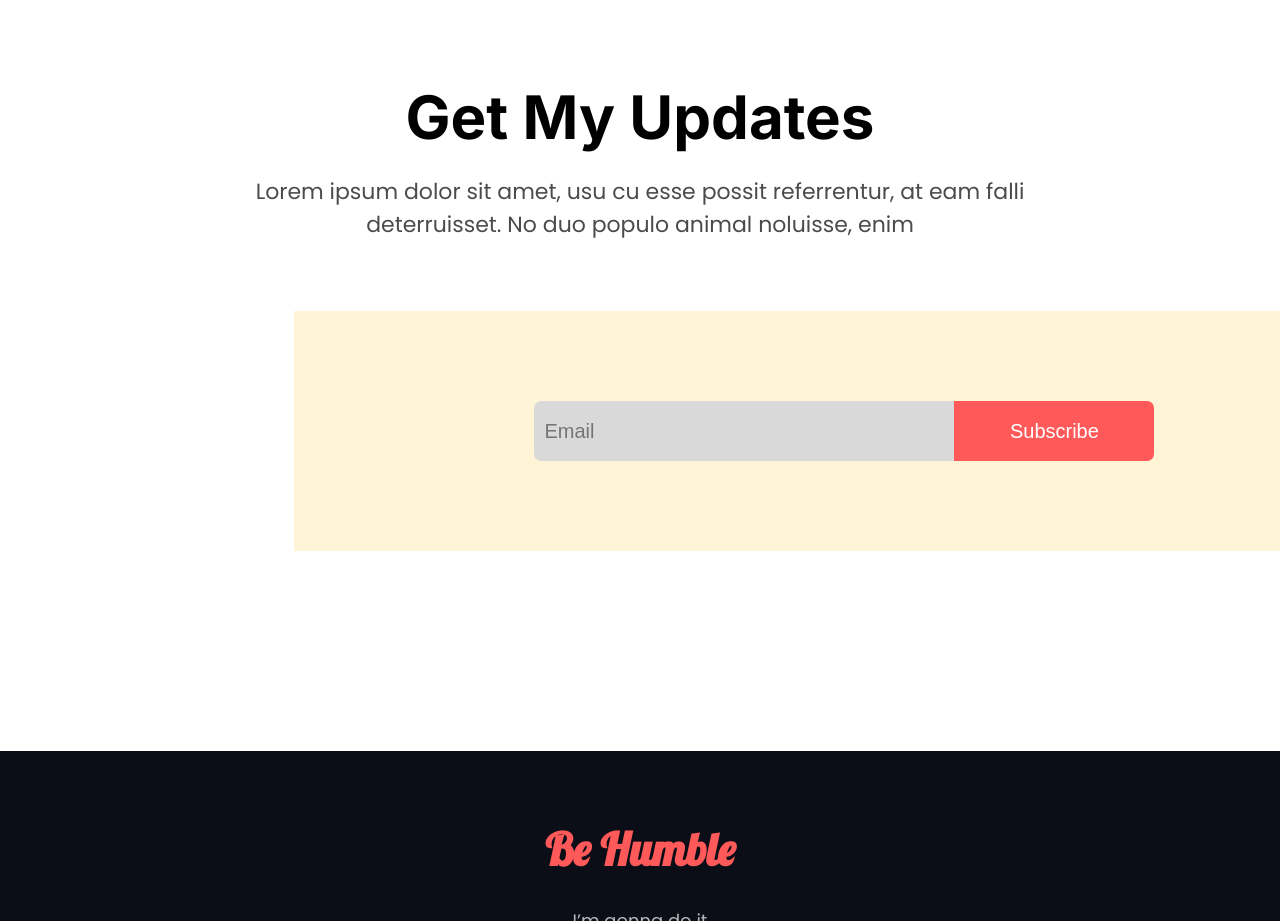
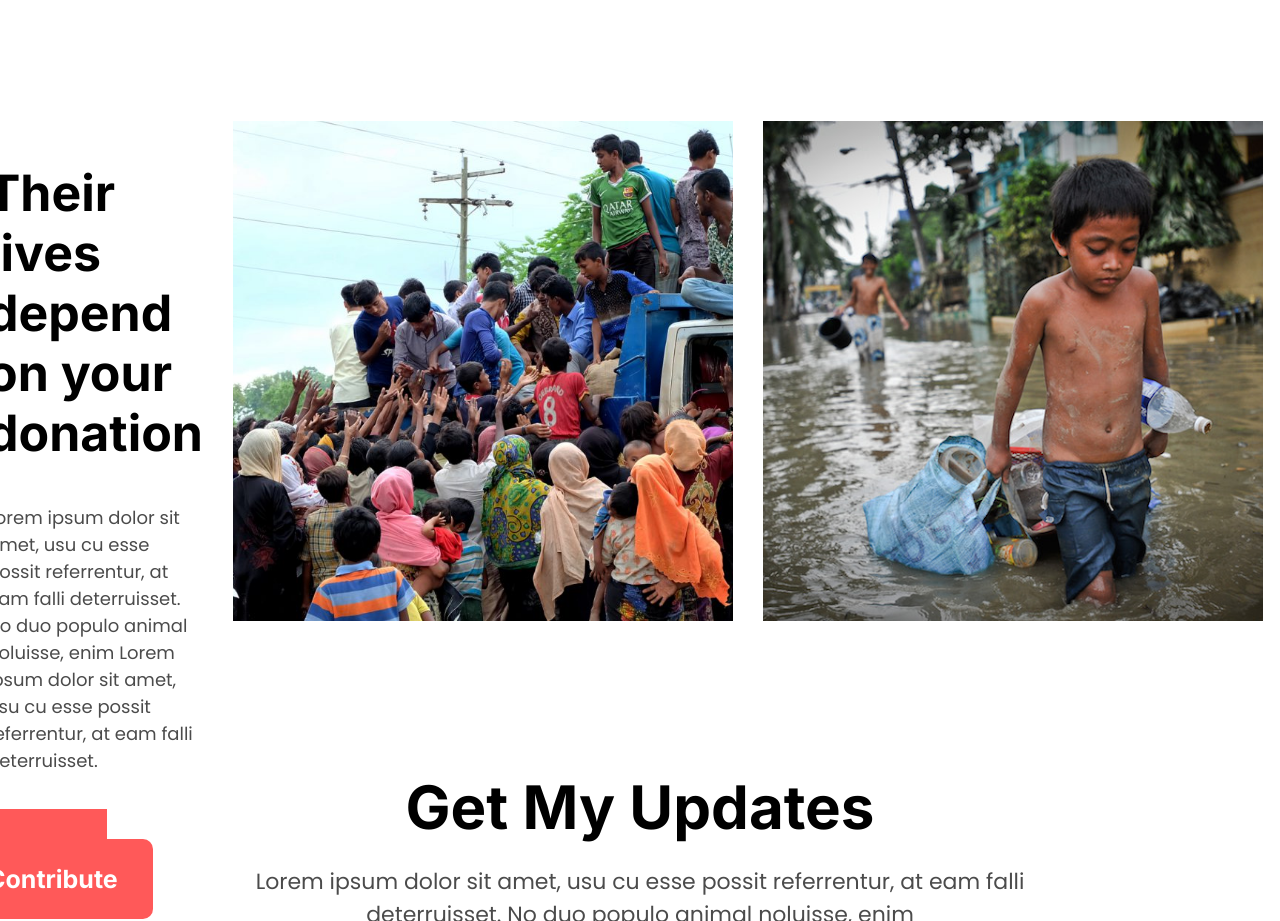
Before and after one commit to rohanhasan17/donate-today-repo, a plain HTML site: page index.html in a window 1280 px wide. Shown: the part 2620-3541 px from the top of the page. Drawn offline with Linux system fonts and the light colour scheme.

Commit message:
contribute section added

```diff
--- a/index.html
+++ b/index.html
@@ -114,6 +114,26 @@
         </div>
     </section>
 
+    <section class="contribute-section">
+        <div id="contribute-text" class="contribute-box">
+            <h1>Their lives depend on
+                your donation</h1>
+            <p>Lorem ipsum dolor sit amet, usu cu esse possit
+                referrentur, at eam falli deterruisset. No duo populo
+                animal noluisse, enim
+                Lorem ipsum dolor sit amet, usu cu esse possit
+                referrentur, at eam falli deterruisset.</p>
+            <a class="link-button" href="">How to Contribute</a>
+        </div>
+        <div class="contribute-box">
+            <img src="images/donation2.jpg" alt="">
+        </div>
+        <div class="contribute-box">
+            <img src="images/donation9.jpg" alt="">
+        </div>
+
+    </section>
+
     <section class="our-donate-section get-update-section">
         <div class="donate-today-text">
             <h1>Get My Updates</h1>
--- a/style.css
+++ b/style.css
@@ -7,7 +7,7 @@ body {
     background-size: cover;
     width: 100%;
     color: white;
-    height: 900px;
+    height: 940px;
     text-align: center;
     font-family: 'Inter', sans-serif;
     display: flex;
@@ -183,6 +183,7 @@ button {
     border-bottom-right-radius: 7px;
 }
 
+/* get my updates ended */
 footer {
 
     height: 240px;
@@ -207,3 +208,35 @@ footer p {
     font-size: 18px;
     opacity: 0.7;
 }
+
+/* footer */
+.contribute-section {
+    display: flex;
+    align-items: center;
+    justify-content: center;
+    margin-top: 150px;
+}
+
+.contribute-box {
+    width: 500px;
+    height: 500px;
+    margin-right: 30px;
+}
+
+.contribute-box img {
+    width: 500px;
+    height: 500px;
+    object-fit: cover;
+}
+
+#contribute-text h1 {
+    font-size: 50px;
+    font-family: 'Inter', sans-serif;
+}
+
+#contribute-text p {
+    font-family: 'Poppins', sans-serif;
+    font-size: 18px;
+    opacity: 0.7;
+    margin-bottom: 60px;
+}
```
